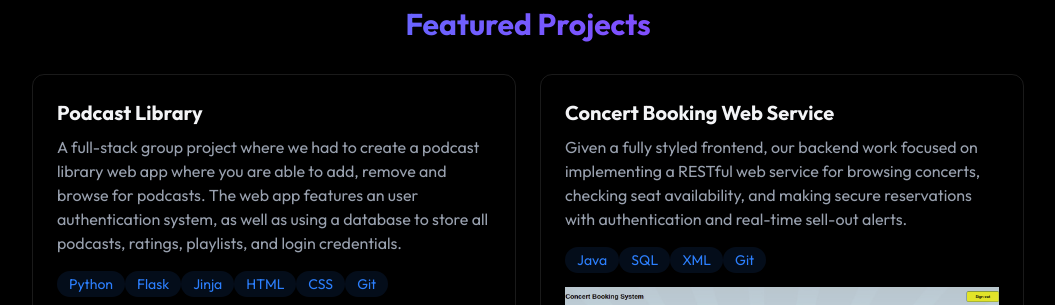
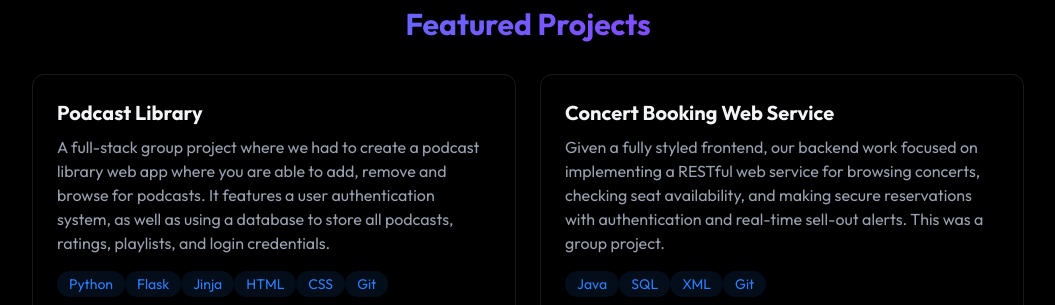
Before and after one commit to Bigmonterss/self-portfolio-project-2025, a React (Vite) app: page / in a window 1280 px wide. Shown: the part 2200-2505 px from the top of the page, without its empty margins (112-1167 px from the left). Built offline with nearby package versions, Linux system fonts and the light colour scheme.

Commit message:
Update Projects.jsx

```diff
--- a/src/components/sections/Projects.jsx
+++ b/src/components/sections/Projects.jsx
@@ -14,7 +14,7 @@ export const Projects = () => {
                         <h3 className="text-xl font-bold mb-2">Podcast Library</h3>
                         <p className="text-gray-400 mb-4">
                             A full-stack group project where we had to create a podcast library web app where you are able to add, remove and browse for podcasts.
-                            The web app features an user authentication system, as well as using a database to store all podcasts, ratings, playlists, and login credentials.
+                            It features a user authentication system, as well as using a database to store all podcasts, ratings, playlists, and login credentials.
                         </p>
                         <div className="mb-4">
                             {["Python", "Flask", "Jinja", "HTML", "CSS", "Git"].map((tech, key) => (
@@ -43,7 +43,7 @@ export const Projects = () => {
                     <div className="p-6 rounded-xl border border-white/10 hover:-translate-y-1 hover:border-blue-500/30 hover:shadow-[0_2px_8px_rgba(59, 130, 246, 0.2)]">
                         <h3 className="text-xl font-bold mb-2">Concert Booking Web Service</h3>
                         <p className="text-gray-400 mb-4">
-                            Given a fully styled frontend, our backend work focused on implementing a RESTful web service for browsing concerts, checking seat availability, and making secure reservations with authentication and real-time sell-out alerts.
+                            Given a fully styled frontend, our backend work focused on implementing a RESTful web service for browsing concerts, checking seat availability, and making secure reservations with authentication and real-time sell-out alerts. This was a group project.
                         </p>
                         <div className="mb-4">
                             {["Java", "SQL", "XML", "Git"].map((tech, key) => (
```
